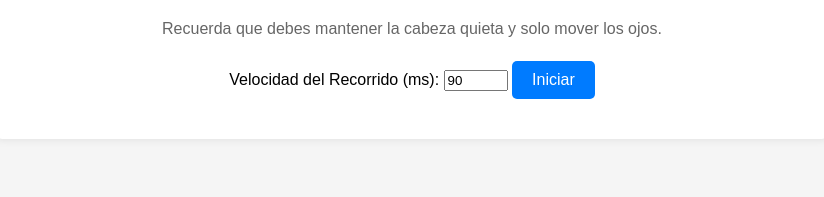
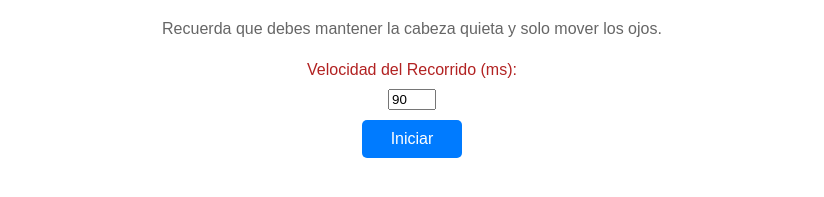
Before and after one commit to BreidysG/Ejercicio1LR, a plain HTML site: page index.html in a window 1280 px wide. Shown: the part 201-398 px from the top of the page, without its empty margins (228-1052 px from the left). Drawn offline with Linux system fonts and the light colour scheme.

Commit message:
Update styles.css

```diff
--- a/styles.css
+++ b/styles.css
@@ -13,6 +13,22 @@ body {
     border-radius: 10px;
     box-shadow: 0 0 10px rgba(0, 0, 0, 0.1);
     text-align: center;
+}
+.container-input-button{
+    display: flex;
+    flex-direction: column;
+    align-items: center;
+}
+.container-input-button label{
+    color: firebrick;
+}
+.container-input-button input{
+    width: 40px;
+    margin-top: 10px;
+}
+.container-input-button button{
+    width: 100px;
+    margin-top: 10px;
 }
 .hidden {
     display: none;
```
